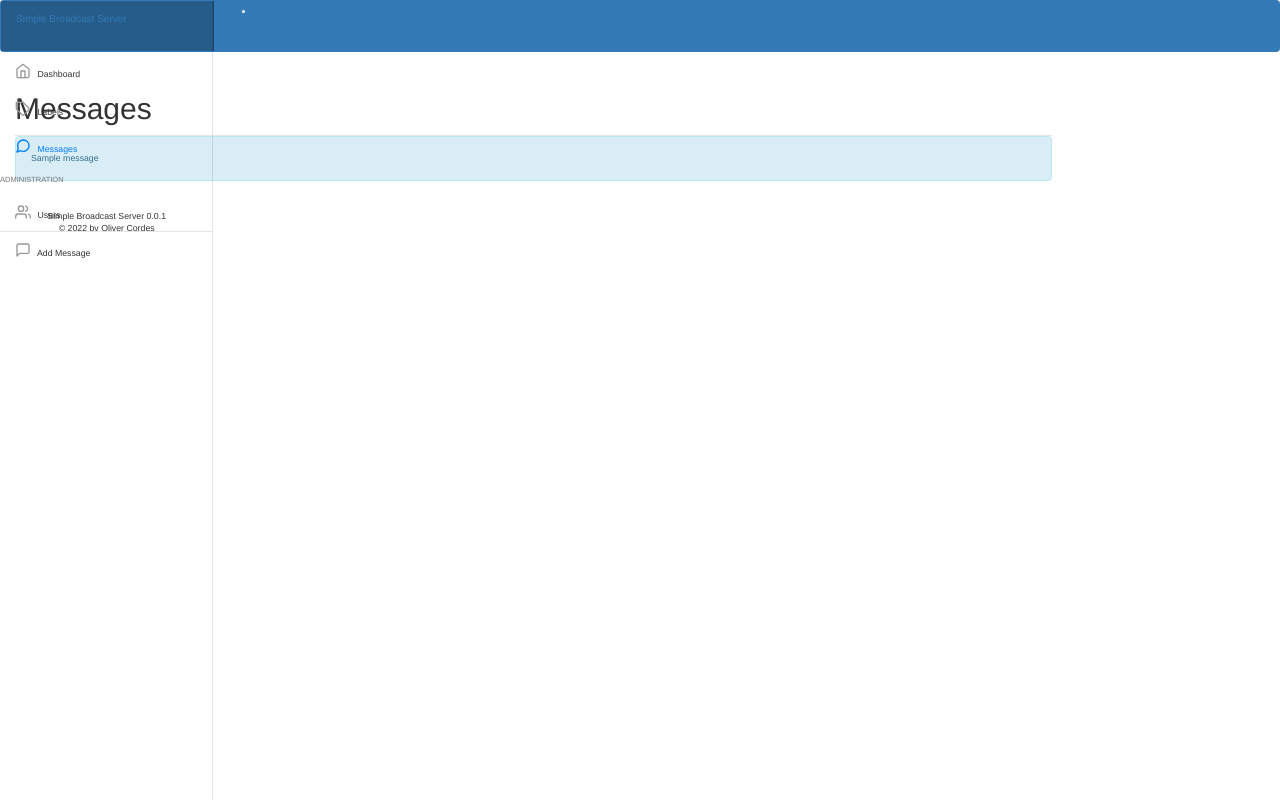
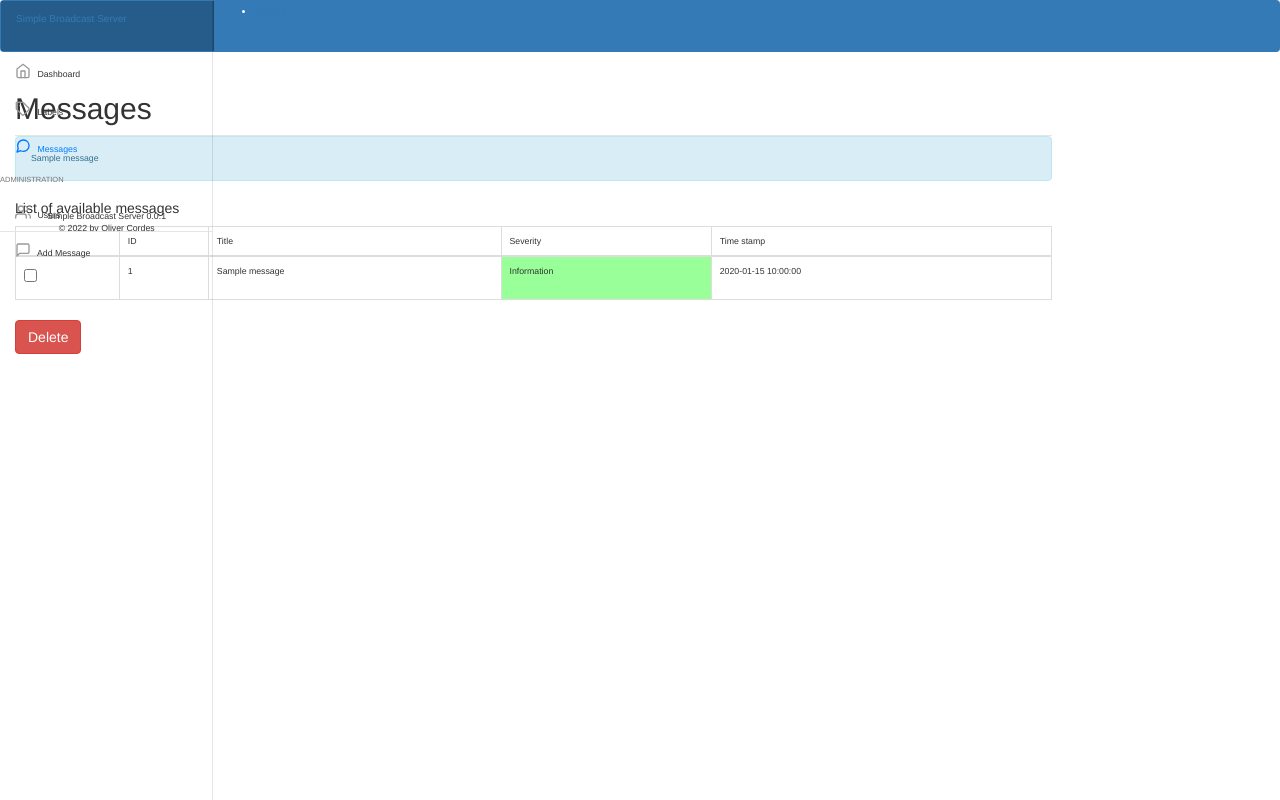
Before and after one commit to ocordes/simple-broadcast-server, a Flask app: page /messages in a window 1280 px wide. Run offline with Flask 2, Linux system fonts and the light colour scheme; a user stored in the database is signed in; tables that the repository leaves empty hold one stand-in row (values such as "Sample post"); one stand-in notice (Sample message) is shown; parts of the project's set-up code (start-up, migrations or seed data) failed here and were passed over; some libraries are stand-ins or nearby versions.

Commit message:
- work on lables and messages

```diff
--- a/src/app/main/forms.py
+++ b/src/app/main/forms.py
@@ -3,11 +3,12 @@
 app/main/forms.py
 
 written by: Oliver Cordes 2022-03-29
-changed by: Oliver Cordes 2022-03-31
+changed by: Oliver Cordes 2022-04-01
 
 """
 
 
+from ast import Sub
 from flask_wtf import FlaskForm
 from wtforms import StringField, PasswordField, BooleanField, \
                     SubmitField, TextAreaField, SelectField, SelectMultipleField, \
@@ -15,7 +16,7 @@
 #from wtforms_html5 import AutoAttrMeta
 
 from wtforms.validators import ValidationError, DataRequired, Email, EqualTo, Length
-from app.models import User
+from app.models import User, severities
 
 from wtforms import widgets, SelectMultipleField
 
@@ -46,14 +47,20 @@
     submit = SubmitField('Submit')
 
 
+class DeleteLabelForm(FlaskForm):
+    remove = SubmitField('Delete')
+
+
 class AddMessageForm(FlaskForm):
     #class Meta(AutoAttrMeta):
     #    pass
     title = StringField('Message title', validators=[DataRequired()])
     valid = DateTimeField('Starting date/time', format='%Y-%m-%d %H:%M')
     severity = RadioField(
-        'Label', choices=[(1, 'Information'), (2, 'Feature'), (3,'Problem'), (4, 'Outage')],
+        #'Severity', choices=[(1, 'Information'), (2, 'Feature'), (3,'Problem'), (4, 'Outage')],
+        'Severity', choices=[(1, severities[1]), (2, severities[2]), (3, severities[3]), (4, severities[4])],
         coerce=int, default=1, validators=[DataRequired()])
+    label = SelectField(coerce=int)
     submit = SubmitField('Submit')
 
 
@@ -64,3 +71,7 @@
         timediff = (valid.data - datetime.datetime.now()).total_seconds()
         if timediff <= 0:
             raise ValidationError('Date/Time must be in the future!')
+
+
+class DeleteMessageForm(FlaskForm):
+    remove = SubmitField('Delete')
--- a/src/app/main/routes.py
+++ b/src/app/main/routes.py
@@ -4,8 +4,8 @@
 app/main/routes.py
 ~~~~~~~~~~~~~~~~~~
 
-written by : Oliver Cordes 2021-02-12
-changed by : Oliver Cordes 2021-02-24
+written by : Oliver Cordes 2022-03-29
+changed by : Oliver Cordes 2022-04-01
 
 """
 
@@ -24,7 +24,7 @@
 from app import db
 from app.main import bp
 from app.models import *
-from app.main.forms import AddLabelForm, AddMessageForm
+from app.main.forms import AddLabelForm, DeleteLabelForm, AddMessageForm, DeleteMessageForm
 
 from app.auth.admin import admin_required
 
@@ -63,10 +63,27 @@
                             )
 
 
-@bp.route('/labels', methods=['GET'])
+@bp.route('/labels', methods=['GET', 'POST'])
 @login_required
-def labels():
+def show_labels():
+    dform = DeleteLabelForm()
+
+    if dform.validate_on_submit():
+        print('remove pressed')
+        selected_labels = request.form.getlist("remove_group")
+        print(selected_labels)
+
+        for id in selected_labels:
+            label = MessageLabel.query.get(int(id))
+            print(label)
+            db.session.delete(label)
+            db.session.commit()
+
+    labels = MessageLabel.query.all()
+
     return render_template('main/labels.html',
+                            labels=labels,
+                            dform=dform,
                             title='Labels'
     )
 
@@ -77,7 +94,11 @@
     form = AddLabelForm()
 
     if form.validate_on_submit():
-        return redirect(url_for('main.labels'))
+        label = MessageLabel(name=form.name.data, hint=form.hint.data)
+        db.session.add(label)
+        db.session.commit()
+
+        return redirect(url_for('main.show_labels'))
 
     return render_template('main/label_add.html',
                            title='Add label',
@@ -87,9 +108,19 @@
 
 @bp.route('/messages', methods=['GET'])
 @login_required
-def messages():
+def show_messages():
+
+    dform = DeleteMessageForm()
+
+    if dform.validate_on_submit():
+        print('remove pressed')
+
+    messages = Message.query.all()
+
     return render_template('main/messages.html',
-                            title='Messages'
+                            title='Messages',
+                            dform=dform,
+                            messages=messages
                            )
 
 
@@ -98,8 +129,20 @@
 def message_add():
     form = AddMessageForm()
 
+    labels = MessageLabel.query.all()
+    form.label.choices = [(l.id, l.name) for l in labels]
+
     if form.validate_on_submit():
-        return redirect(url_for('main.messages'))
+
+        msg = Message(title=form.title.data)
+        msg.valid = form.valid.data
+        msg.severity = form.severity.data
+        msg.label = form.label.data
+
+        db.session.add(msg)
+        db.session.commit()
+
+        return redirect(url_for('main.show_messages'))
 
 
     return render_template('main/message_add.html',
--- a/src/app/models.py
+++ b/src/app/models.py
@@ -25,10 +25,27 @@
 
 
 
-severity_info    = 0   # green
-severity_feature = 1   # blue
-severity_problem = 2   # yellow
-severity_outage  = 3   # red
+severity_info    = 1   # green
+severity_feature = 2   # blue
+severity_problem = 3   # yellow
+severity_outage  = 4   # red
+
+
+severities = {
+            0 : 'Unknown',
+            1 : 'Information',
+            2 : 'Update',
+            3 : 'Problem',
+            4 : 'Outage',
+}
+
+sev_colors = {
+            0 : '#ffffff',
+            1 : '#99ff99',
+            2 : '#afffff',
+            3 : '#eaffaf',
+            4 : '#ff9999'
+}
 
 
 
@@ -119,3 +136,10 @@
     severity = db.Column(db.Integer(), default=severity_info)
     label = db.Column(db.Integer(), db.ForeignKey('msglabels.id', ondelete='CASCADE'))
     timestamp = db.Column(db.DateTime, default=datetime.utcnow)
+
+
+    def get_severity_name(self):
+        return severities[self.severity]
+
+    def get_sev_color(self):
+        return sev_colors[self.severity]
--- a/src/app/templates/main/messages.html
+++ b/src/app/templates/main/messages.html
@@ -8,4 +8,41 @@
 
 {% block app_content %}
 
+<div class="card">
+    <div class="card-header">
+        <h5>List of available messages</h5>
+    </div>
+    <div class="card-body">
+        <form id="rolesformdelete" class="form-horizontal mb-5" role="form" method="post" action="">
+            {{dform.hidden_tag()}}
+            <div class="table-responsive col-6">
+                <table class="table table-bordered">
+                    <thead>
+                        <td></td>
+                        <td>ID</td>
+                        <td>Title</td>
+                        <td>Severity</td>
+                        <td>Time stamp</td>
+                    </thead>
+                    {% for msg in messages %}
+                    <tr>
+                        <td>
+                            <label>
+                                <input type="checkbox" name="remove_group" value="{{msg.id}}">
+                            </label>
+                        </td>
+                        <td>{{msg.id}}</td>
+                        <td>{{msg.title}}</td>
+                        <!-- <td style="background-color: #eaffaf;" >{{msg.get_severity_name()}}</td>-->
+                        <td style="background-color: {{msg.get_sev_color()}}">{{msg.get_severity_name()}}</td>
+                        <td>{{msg.timestamp.strftime('%Y-%m-%d %H:%M:%S')}}</td>
+                    </tr>
+                    {% endfor %}
+                </table>
+            </div>
+            {{ dform.remove(onclick="return (ask_for_deletion())", class_="btn btn-danger") }}
+        </form>
+    </div>
+</div>
+
 {% endblock %}
```
Also changed, not shown: src/app/templates/main/labels.html (+37 -0 lines), src/app/templates/main/message_add.html (+7 -0 lines), 2 other files.
